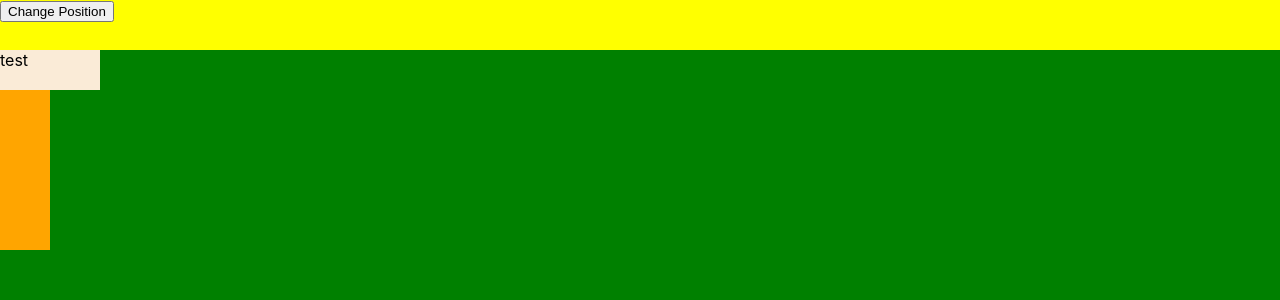
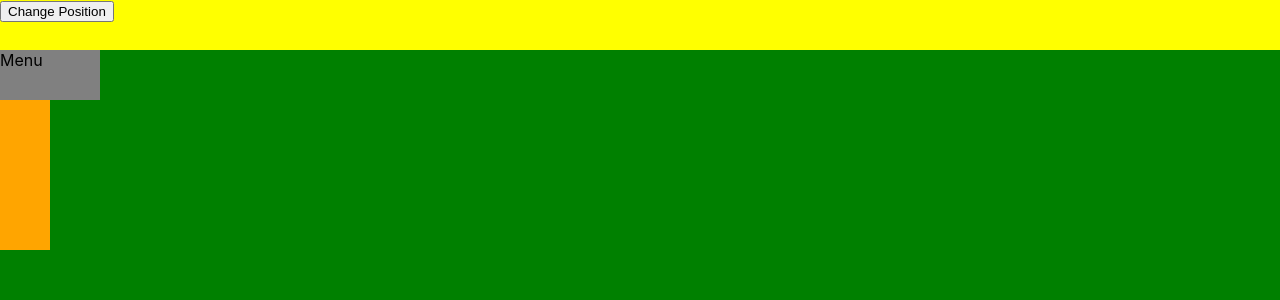
Before and after one commit to HrudakovSerhii/measurement, a React (Create React App) app: page / in a window 1280 px wide. Shown: the top 300 px of the page. Built offline with nearby package versions, Linux system fonts and the light colour scheme.

Commit message:
Open/close functions for dropDown component

```diff
--- /dev/null
+++ b/src/components/MenuDropDown/MenuDropDown.js
@@ -0,0 +1,56 @@
+/**
+ * Created by Serhiy on 22.10.18
+ */
+
+import React from 'react';
+
+// Components
+import MenuDropDownItem from '../MenuDropDownItem/MenuDropDownItem';
+
+// Styles
+import './styles.css';
+
+export default class MenuDropDown extends React.Component {
+  constructor(props) {
+    super(props);
+
+    this.state = {
+      opened: false,
+      title: props.title,
+    };
+
+    this.dropDownMenuHandler = this.dropDownMenuHandler.bind(this);
+  }
+
+  menuItemClick(title) {
+    console.log(title);
+  }
+
+  dropDownMenuHandler() {
+    console.log('hey')
+    this.setState({
+      opened: !this.state.opened
+    })
+  }
+
+  render() {
+    const test = [
+      'setting',
+      'adjustments',
+      'news'
+    ];
+
+    //this.props.items
+    const menuItems = test.map((title) => <MenuDropDownItem key={title} clickCallback={this.menuItemClick} title={title}/>);
+    const dropDownStyle = 'dropDown_c ' + (this.state.opened ? 'open' : 'closed');
+
+    return (
+      <div className='MenuDropDownContainer' onClick={this.dropDownMenuHandler}>
+        <span>{this.state.title}</span>
+        <div className={dropDownStyle}>
+          <ul>{menuItems}</ul>
+        </div>
+      </div>
+    );
+  }
+}
--- /dev/null
+++ b/src/components/MenuDropDown/styles.css
@@ -0,0 +1,23 @@
+
+.MenuDropDownContainer {
+    position: relative;
+    background-color: grey;
+    width: 100px;
+    height: 50px;
+}
+
+.dropDown_c {
+    position: absolute;
+    top: 100%;
+    left: 0;
+}
+
+.dropDown_c.open {
+    display: block;
+    visibility: visible;
+}
+
+.dropDown_c.closed {
+    display: none;
+    visibility: hidden;
+}
--- a/src/views/ToolsView/index.js
+++ b/src/views/ToolsView/index.js
@@ -4,6 +4,7 @@
 
 import React from 'react';
 import MenuDropDownItem from '../../components/MenuDropDownItem/MenuDropDownItem';
+import MenuDropDown from '../../components/MenuDropDown/MenuDropDown';
 
 import './styles.css';
 
@@ -28,7 +29,7 @@ export default class ToolsView extends React.Component {
 
     return (
       <div className={styles}>
-        <MenuDropDownItem clickCallback={this.clickOnIt} title={'test'}/>
+        <MenuDropDown title="Menu"/>
       </div>
     );
   }
```
